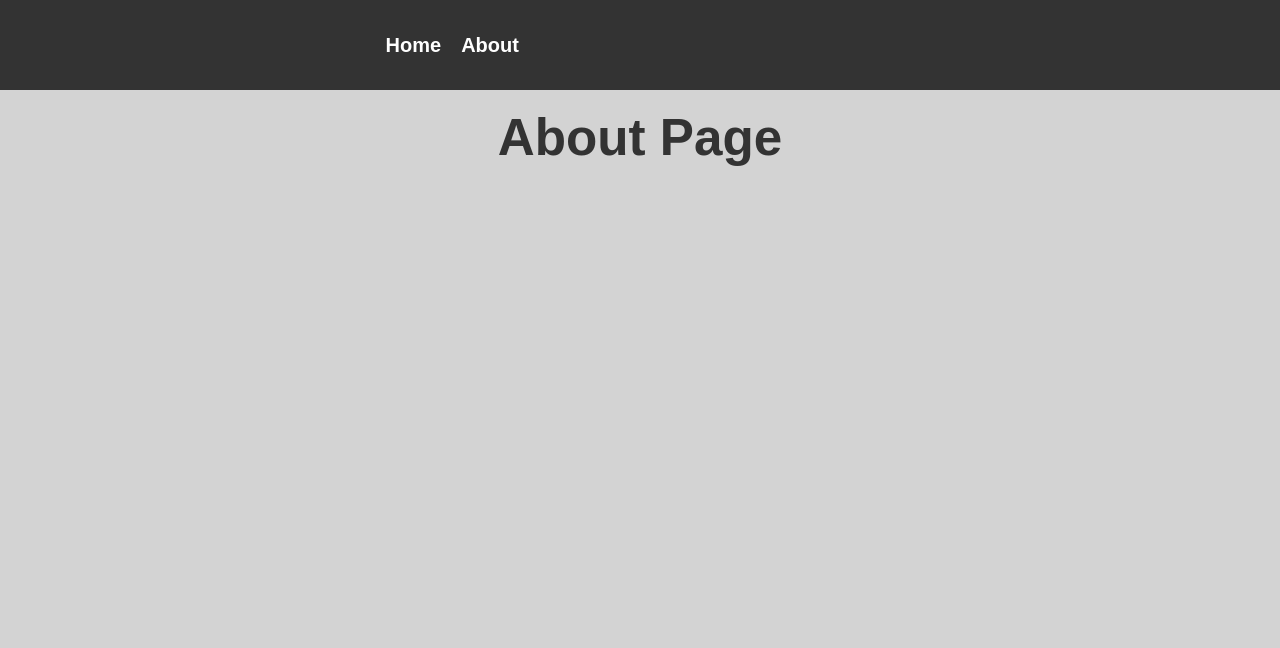
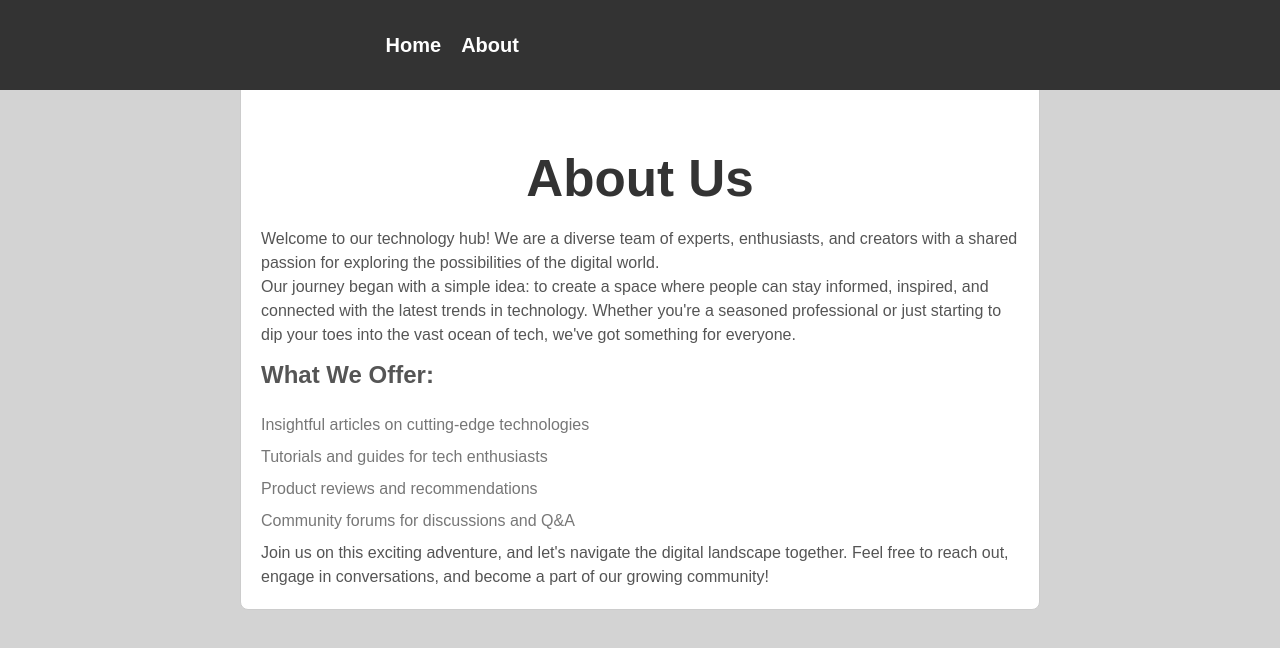
Before and after one commit to AdrianKnudsen/React-Oppgave-1, a React (Vite) app: page /about in a window 1280 px wide. Shown: the top 648 px of the page. Built offline with nearby package versions, Linux system fonts and the light colour scheme.

Commit message:
added text to the about page and styling

```diff
--- a/src/index.css
+++ b/src/index.css
@@ -12,3 +12,38 @@
   -moz-osx-font-smoothing: grayscale;
   -webkit-text-size-adjust: 100%;
 }
+
+.about-container {
+  max-width: 800px;
+  margin: auto;
+  padding: 20px;
+  background-color: #fff;
+  border: 1px solid #ccc;
+  border-radius: 8px;
+  padding: 20px;
+  margin-top: 20px;
+}
+
+.about-container h1 {
+  color: #333;
+}
+
+.about-container p {
+  color: #555;
+  max-width: 50rem;
+}
+
+.about-container h2 {
+  color: #555;
+  margin-top: 10px;
+}
+
+.about-container ul {
+  list-style-type: none;
+  padding: 0;
+  color: #777;
+}
+
+.about-container li {
+  margin-bottom: 8px;
+}
--- a/src/pages/About.tsx
+++ b/src/pages/About.tsx
@@ -5,8 +5,33 @@ const About: React.FC = () => {
   return (
     <div>
       <NavBar>{}</NavBar>
-
-      <h1>About Page</h1>
+      <div className="about-container">
+        <h1>About Us</h1>
+        <p>
+          Welcome to our technology hub! We are a diverse team of experts,
+          enthusiasts, and creators with a shared passion for exploring the
+          possibilities of the digital world.
+        </p>
+        <p>
+          Our journey began with a simple idea: to create a space where people
+          can stay informed, inspired, and connected with the latest trends in
+          technology. Whether you're a seasoned professional or just starting to
+          dip your toes into the vast ocean of tech, we've got something for
+          everyone.
+        </p>
+        <h2>What We Offer:</h2>
+        <ul>
+          <li>Insightful articles on cutting-edge technologies</li>
+          <li>Tutorials and guides for tech enthusiasts</li>
+          <li>Product reviews and recommendations</li>
+          <li>Community forums for discussions and Q&A</li>
+        </ul>
+        <p>
+          Join us on this exciting adventure, and let's navigate the digital
+          landscape together. Feel free to reach out, engage in conversations,
+          and become a part of our growing community!
+        </p>
+      </div>
     </div>
   );
 };
--- a/src/pages/NotFound.tsx
+++ b/src/pages/NotFound.tsx
@@ -4,7 +4,6 @@ const NotFound: React.FC = () => {
   return (
     <div>
       <h1>404 - Not Found</h1>
-      <p>Sorry, the page you are looking for does not exist.</p>
     </div>
   );
 };
```
